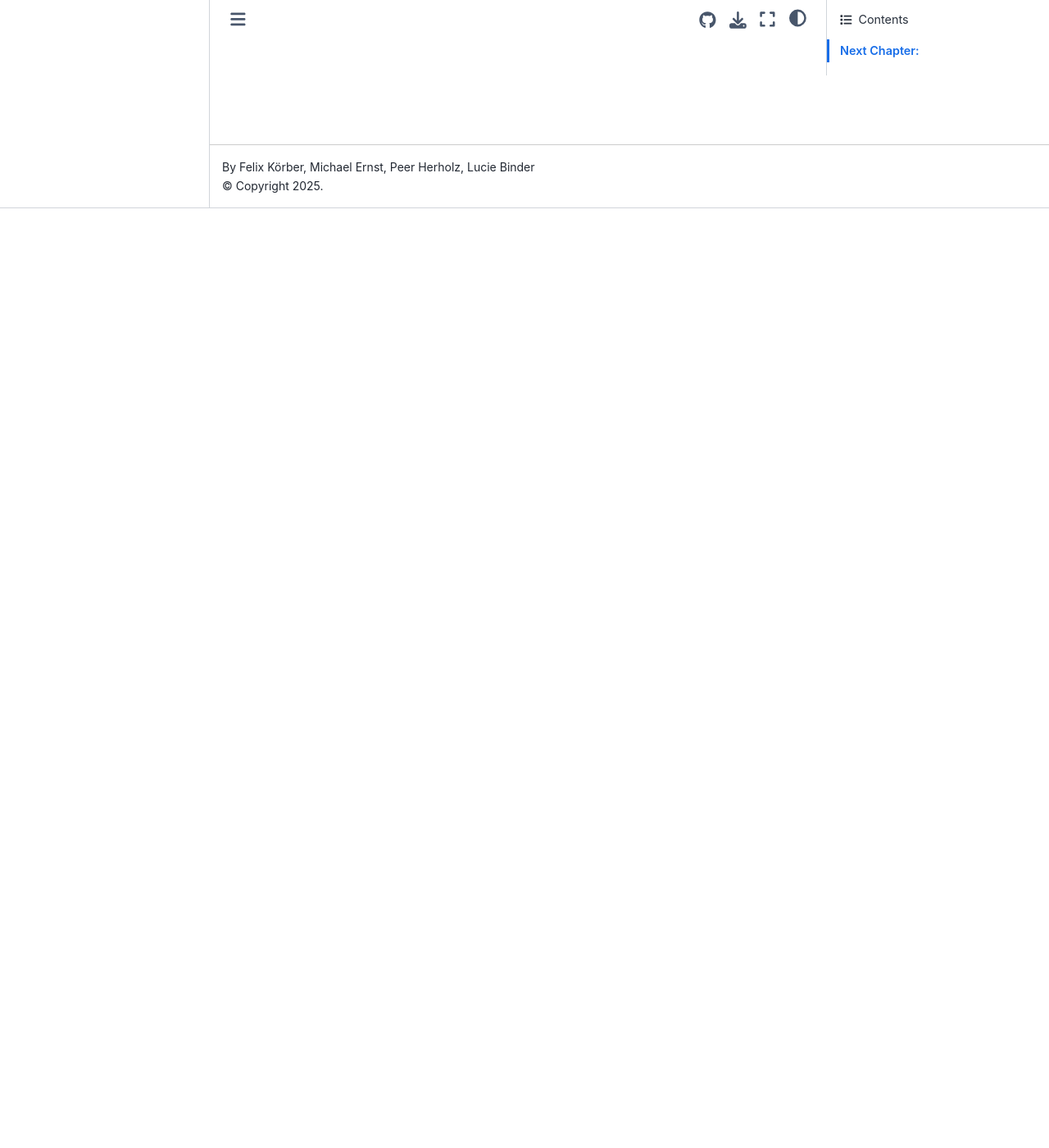
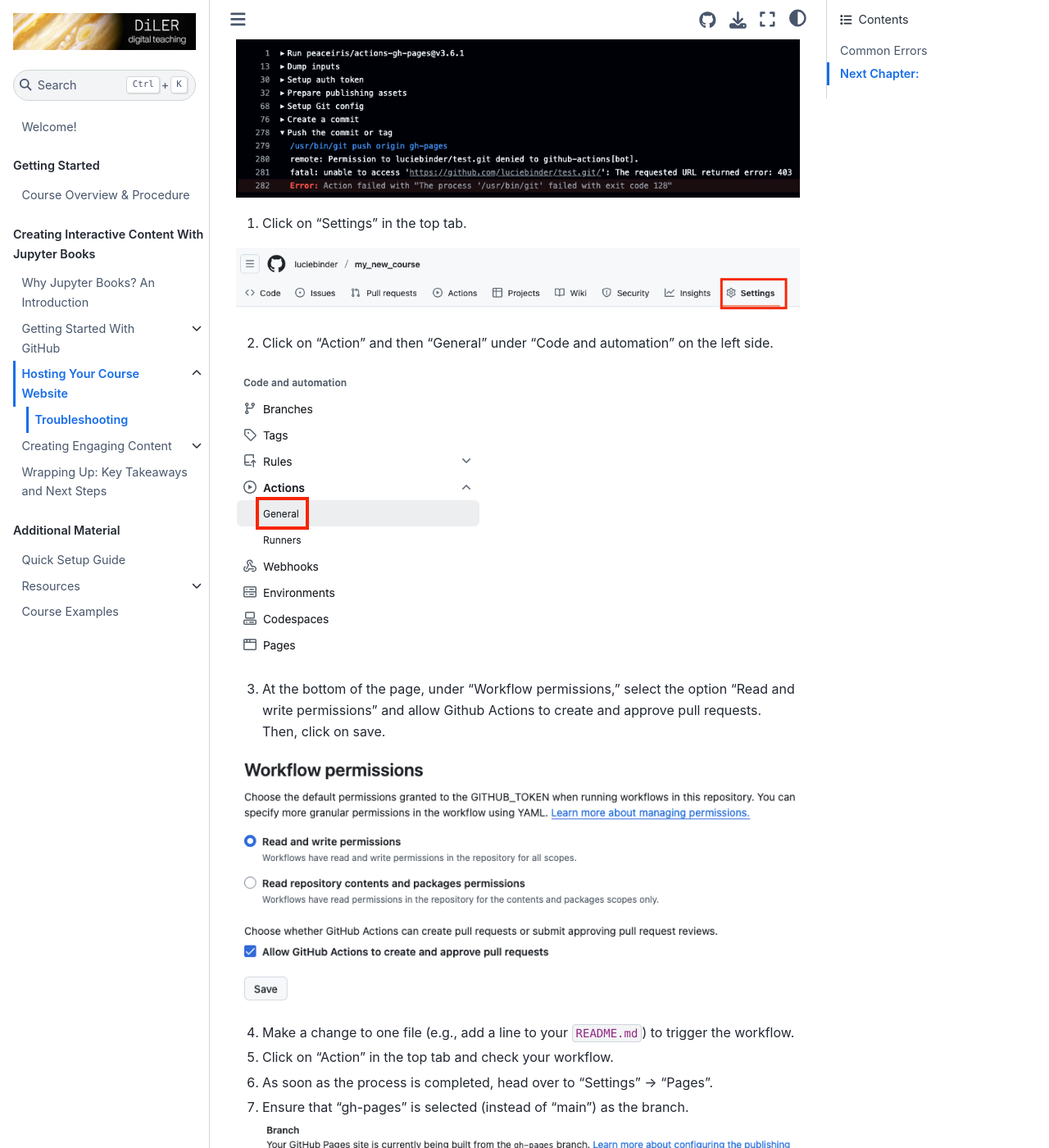
Before and after one commit to M-earnest/tutorial_jupyter_books, a Jupyter Book: the page built from content/2_host/troubleshooting.md, in a window 1280 px wide and 1400 px high, scrolled down 1146 px. Shown: the whole window at 82% size. Built offline with Jupyter Book 1.0.4 settings and Sphinx 7.4.7 and the Sphinx Book theme 1.1.4, drawn with Linux system fonts in a browser that asks for light colours; pages that are not in the unit, such as notebooks, are missing from menus; some of the changed text lies outside the part shown.

Commit message:
Update troubleshooting.md
Added one example

```diff
--- a/content/2_host/troubleshooting.md
+++ b/content/2_host/troubleshooting.md
@@ -13,5 +13,34 @@
 
 Therefore, we will show you some common errors and solutions. If the recommended solutions do not work or your error is not mentioned, feel free to contact us either via opening an [Issue](https://docs.github.com/en/issues/tracking-your-work-with-issues/creating-an-issue) on the [course template repo](https://github.com/M-earnest/course_template_diler) or e-mail and we'll try to get back to you ASAP.
 
+
+## Common Errors
+
+### Missing Workflow Persmissions
+If you see this: `Error: Action failed with "The process '/usr/bin/git' failed with exit code 128"`, you should check the workflow permissions and the branch that GitHub Pages uses.
+
+![Image of a failed workflow due to missing workflow permissions.](../../static/failed_workflow_gh.png)
+
+1. Click on "Settings" in the top tab.
+
+![Image of the tab where the word "Settings" is located on the far right](../../static/settings.png)
+
+2. Click on "Action" and then "General" under "Code and automation" on the left side.
+
+![Image of the menu on the left side.](../../static/actions-general.png)
+
+3. At the bottom of the page, under "Workflow permissions," select the option "Read and write permissions" and allow Github Actions to create and approve pull requests. Then, click on save.
+
+![Image of the workflow permissions.](../../static/workflow_permissions.png)
+
+4. Make a change to one file (e.g., add a line to your `README.md`) to trigger the workflow.
+
+5. Click on "Action" in the top tab and check your workflow.
+6. As soon as the process is completed,  head over to “Settings” -> “Pages”.
+7. Ensure that "gh-pages" is selected (instead of "main") as the branch.
+![Image of the settings under Branch.](../../static/gh-pages.png)
+
+
+
 ## Next Chapter:
 On the next chapter, you will master the basics of creating and editing files, formatting with Markdown, and embedding media.
```
